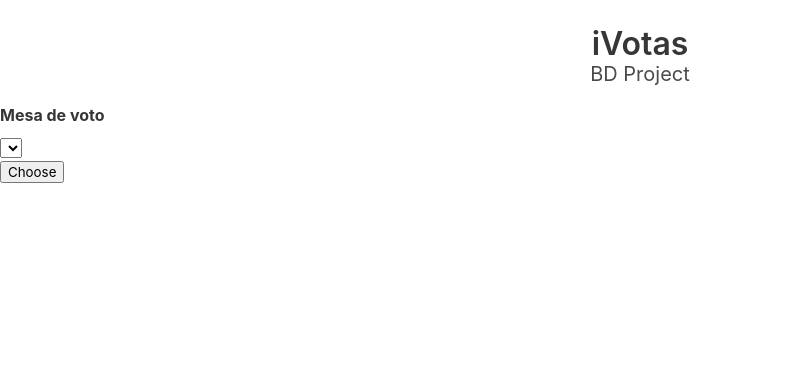
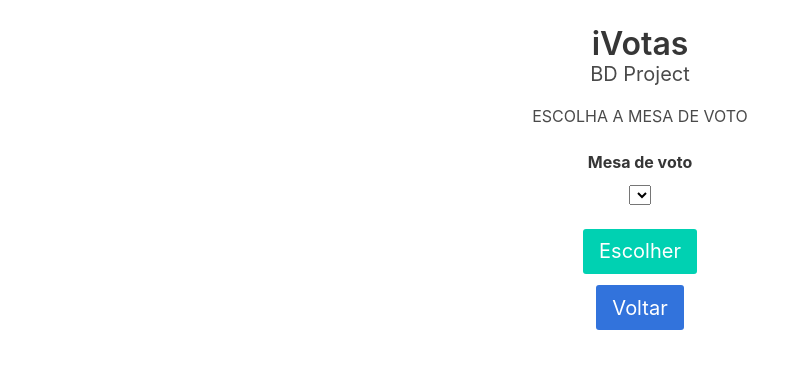
Before and after one commit to mmachado95/BD-project, a Flask app: page /choose_voting_table in a window 1280 px wide. Shown: the top 369 px of the page, without its empty margins (0-810 px from the left). Run offline with Flask 2, Linux system fonts and the light colour scheme; data that the repository does not hold is empty; some libraries are stand-ins or nearby versions.

Commit message:
Styles vote's pages.

```diff
--- a/ivotas/app.py
+++ b/ivotas/app.py
@@ -37,6 +37,7 @@ def admin():
     if 'username' in session:
         return render_template('admin.html')
     return redirect(url_for('login_admin'))
+
 
 @app.route('/login_admin', methods=['GET', 'POST'])
 def login_admin():
--- a/ivotas/templates/main.html
+++ b/ivotas/templates/main.html
@@ -1,7 +1,7 @@
 {% extends "base.html" %}
 
 {% block content %}
-  <div class="container">
-    <a class="button is-info is-large" href="{{ url_for('vote_choose_voting_table') }}">Votar</a>
+  <div class="container has-text-centered" style="margin-top:2%">
+    <a href="{{ url_for('vote_choose_voting_table') }}" class="button is-warning is-large">Votar</a>
   </div>
 {% endblock %}
--- a/ivotas/templates/vote_choose_voting_table.html
+++ b/ivotas/templates/vote_choose_voting_table.html
@@ -2,10 +2,14 @@
 {% from "_formhelpers.html" import render_field %}
 
 {% block content %}
-  <form method="post">
-    <dl>
-      {{ render_field(form.voting_table) }}
-    </dl>
-    <p><input type="submit" value="Choose">
-  </form>
+  <div class="container has-text-centered" style="margin-top:1.5%">
+    <p class="subtitle has-text-centered is-6">ESCOLHA A MESA DE VOTO</p>
+    <form method="post" style="margin-top:1%">
+      <dl>
+        {{ render_field(form.voting_table) }}
+      </dl>
+      <input type="submit" value="Escolher" class="button is-primary is-medium" style="margin-top:2%"> <br>
+      <a href="{{ url_for('index') }}" class="button is-link is-medium" style="margin-top:1%">Voltar</a>
+    </form>
+  </div>
 {% endblock %}
```
Also changed, not shown: ivotas/templates/vote_authenticate_user.html (+6 -2 lines), ivotas/templates/vote_choose_list.html (+6 -3 lines), ivotas/templates/vote_identify_user.html (+6 -2 lines).
